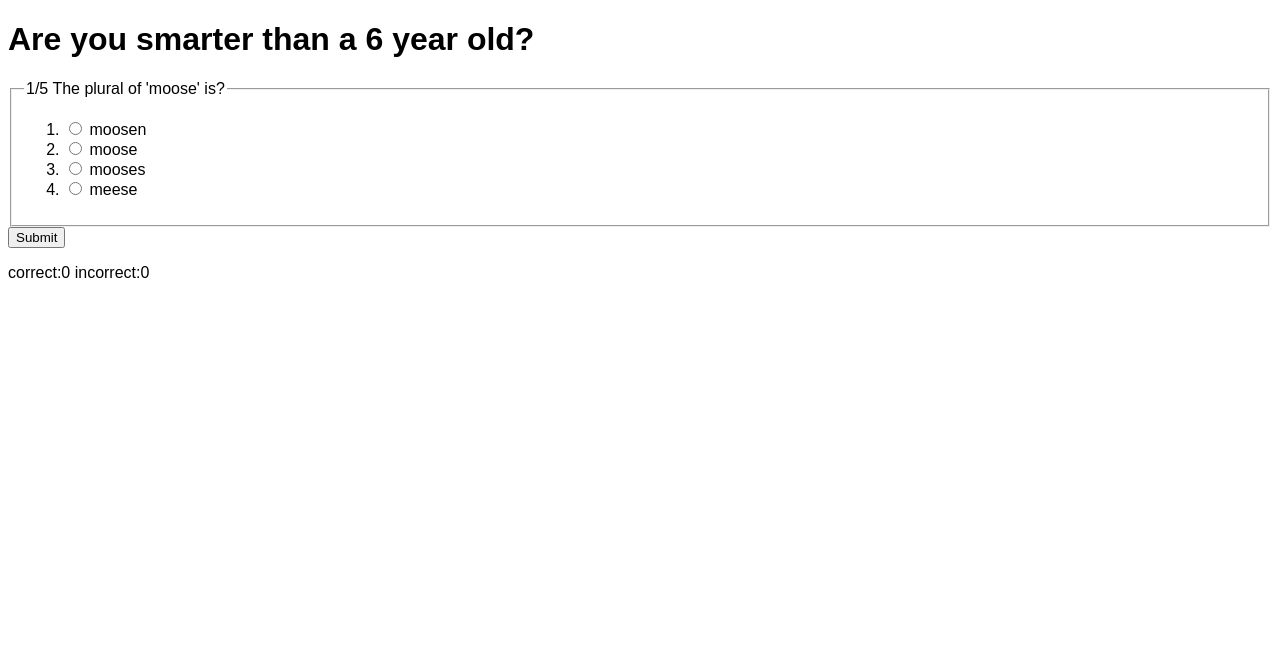
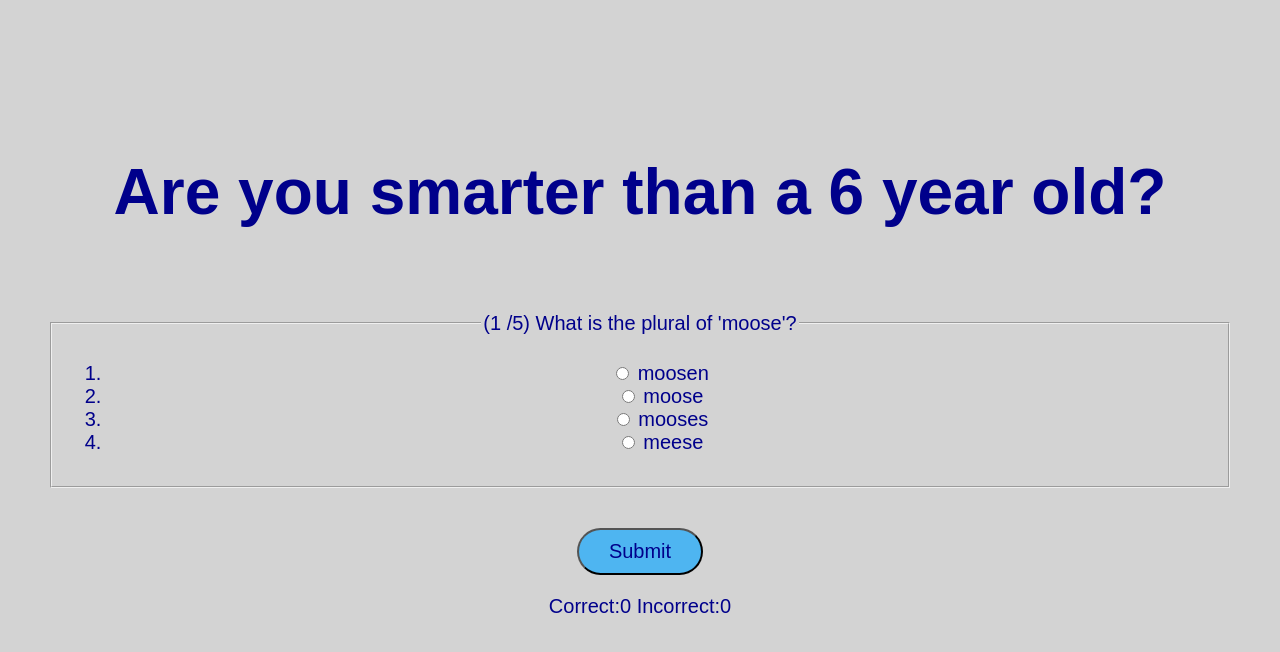
Before and after one commit to JWelding/quiz-app, a plain HTML site: page index.html in a window 1280 px wide. Both pictures are taken after a click on the button "Start Quiz". Drawn offline with nearby package versions, Linux system fonts and the light colour scheme.

Commit message:
added css styling

```diff
--- a/main.css
+++ b/main.css
@@ -1,9 +1,49 @@
 * {
-    box-sizing: border-box;
     font-family: Arial, Helvetica, sans-serif;
 }
 
+header {
+    margin-top: 2em;
+    padding-left: 1em;
+    padding-right: 1em;
+    font-size: 2em;
+    color: darkblue;
+}
+
+body {
+    margin-top: 3em;
+    background: lightgrey;
+    display: flex;
+    flex-direction: column;
+    text-align:center;
+}
+
+main {
+    margin: 2em;
+    font-size: 20px;
+    color: darkblue;
+}
+
+button {
+    font-size: 1em;
+    padding:0.5em 1.5em;
+    margin-top:2em;
+    border-radius:2em;
+    color: darkblue;
+    background-color:#4eb5f1;
+    text-align:center;
+    transition: all 0.2s;
+}
+button:hover{
+    background-color:#4095c6;
+}
+
 .popUp{
+    display: flex;
+    justify-content: space-around;
+    align-content: flex-start;
+    align-items: center;
     height: 50px;
-    width: 300px;
+    width: 100%;
+    font-size: 25px;
 }
--- a/script.js
+++ b/script.js
@@ -1,6 +1,6 @@
 const QUIZ = [
     {
-        question: "The plural of 'moose' is?",
+        question: "What is the plural of 'moose'?",
         answers: {
             a: "moosen",
             b: "moose",
@@ -79,7 +79,7 @@ function generateQuestionPage(index) {
 <form>
     <fieldset>
         <legend>
-            ${index + 1}/${QUIZ.length} ${question.question}
+            (${index + 1} /${QUIZ.length}) ${question.question}
         </legend>
         <ol>
             ${theAnswers.map(answer => `<li>
@@ -89,7 +89,7 @@ function generateQuestionPage(index) {
         </ol>
     </fieldset>
     <button type = "submit">Submit</button>
-    <p>correct:${getScore()} incorrect:${answers.length-getScore()}</p>
+    <p>Correct:${getScore()}  Incorrect:${answers.length-getScore()}</p>
 </form>
 </section>`)
 }
@@ -176,7 +176,7 @@ function handleClickCloseButton(){
 }
 function popUp(text, color){
     let p = $(`<div class = "popUp">${text}<button class = "closeButton">X</button></div>`).css("background-color",color).appendTo($("body"))
-    setTimeout(function(){p.remove()},5000);
+    setTimeout(function(){p.remove()},4000);
 }
 
 function handleClickRestartButton() {
```
Also changed, not shown: start.html (+1 -1 lines).
